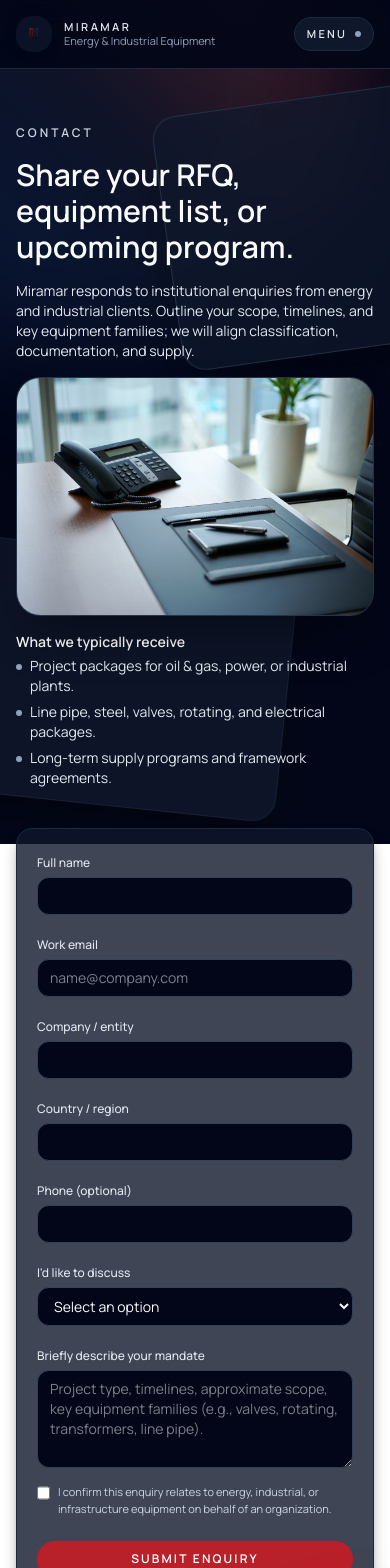
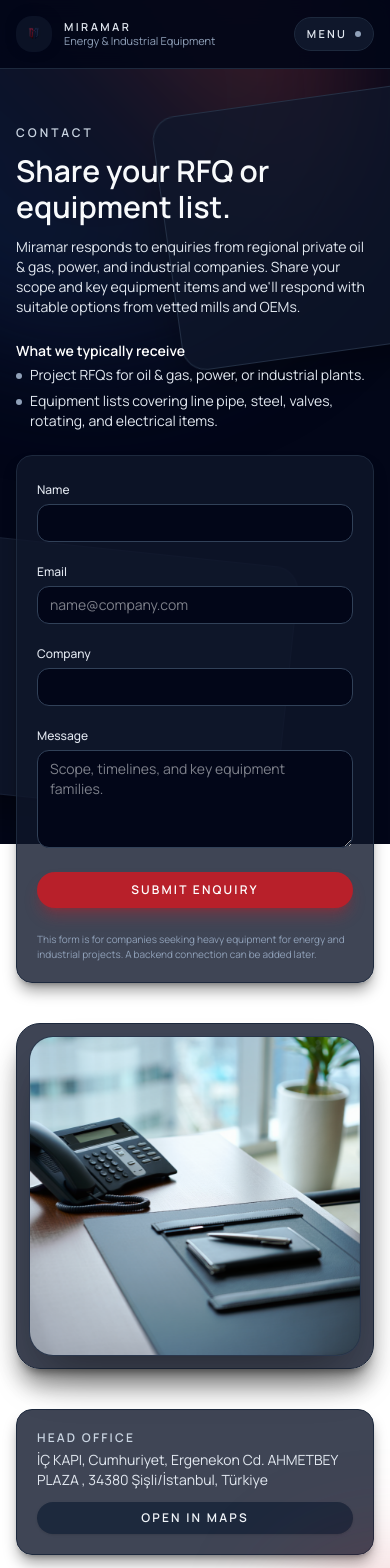
Before and after one commit to lla7wel/miramartr, a Next.js app: page /contact in a window 390 px wide. Shown: the top 1568 px of the page. Built offline with nearby package versions, Linux system fonts and the light colour scheme.

Commit message:
Update Miramar copy and contact layout

```diff
--- a/app/contact/page.tsx
+++ b/app/contact/page.tsx
@@ -3,27 +3,28 @@
 import InteractiveImage from "../../components/InteractiveImage";
 import { useLanguage } from "../../components/LanguageProvider";
 
+const ADDRESS = "\u0130\u00c7 KAPI, Cumhuriyet, Ergenekon Cd. AHMETBEY PLAZA , 34380 \u015ei\u015fli/\u0130stanbul, T\u00fcrkiye";
+const MAP_LINK = "https://www.google.com/maps/place/%C4%B0%C3%87+KAPI,+Cumhuriyet,+Ergenekon+Cd.+AHMETBEY+PLAZA+,+34380+%C5%9Ei%C5%9Fli/%C4%B0stanbul,+T%C3%BCrkiye";
+
 const CONTACT_COPY = {
   en: {
     badge: "Contact",
-    heading: "Share your RFQ, equipment list, or upcoming program.",
+    heading: "Share your RFQ or equipment list.",
     lead:
-      "Miramar responds to institutional enquiries from energy and industrial clients. Outline your scope, timelines, and key equipment families; we will align classification, documentation, and supply.",
+      "Miramar responds to enquiries from regional private oil & gas, power, and industrial companies. Share your scope and key equipment items and we'll respond with suitable options from vetted mills and OEMs.",
     reasons: [
-      "Project packages for oil & gas, power, or industrial plants.",
-      "Line pipe, steel, valves, rotating, and electrical packages.",
-      "Long-term supply programs and framework agreements.",
+      "Project RFQs for oil & gas, power, or industrial plants.",
+      "Equipment lists covering line pipe, steel, valves, rotating, and electrical items.",
     ],
   },
   tr: {
-    badge: "İletişim",
-    heading: "Teklif, ekipman listesi veya programınızı paylaşın.",
+    badge: "Iletisim",
+    heading: "Teklif veya ekipman listenizi paylasin.",
     lead:
-      "Miramar enerji ve endüstriyel müşterilerden gelen kurumsal taleplere cevap verir. Kapsam, takvim ve ana ekipman ailelerini paylaşın; sınıflandırma, dokümantasyon ve tedariki uyumlu şekilde yönlendirelim.",
+      "Miramar, bolgesel ozel petrol ve gaz, enerji ve sanayi sirketlerinden gelen taleplere yanit verir. Kapsami ve ana ekipman kalemlerini paylasin; onayli haddehane ve OEM secenekleriyle donus yapalim.",
     reasons: [
-      "Petrol & gaz, enerji veya endüstriyel tesis projeleri için paketler.",
-      "Boru hattı, çelik, vana, döner ekipman ve elektrik paketleri.",
-      "Uzun vadeli tedarik programları ve çerçeve anlaşmaları.",
+      "Petrol & gaz, enerji veya endustriyel tesis projeleri icin paketler.",
+      "Boru hatti, celik, vana, doner ekipman ve elektrik kalemlerini iceren listeler.",
     ],
   },
 } as const;
@@ -34,25 +35,19 @@ export default function ContactPage() {
 
   return (
     <div className="mx-auto max-w-6xl px-4 py-14 sm:px-6 sm:py-16 text-slate-50">
-      <div className="grid gap-10 lg:grid-cols-[1.05fr,0.95fr] lg:items-start">
-        <div className="space-y-4">
+      <div className="grid gap-10 lg:grid-cols-2 lg:items-start">
+        <div className="space-y-6">
+          <div className="space-y-3">
             <p className="text-xs font-semibold uppercase tracking-[0.25em] text-slate-300">
               {t.badge}
             </p>
             <h1 className="text-3xl font-semibold sm:text-4xl">{t.heading}</h1>
             <p className="text-sm text-slate-200 sm:text-base">{t.lead}</p>
-          <InteractiveImage
-            src="/miramar-contact-office.png"
-            alt="Miramar contact office"
-            width={480}
-            height={320}
-            className="object-cover"
-            containerClassName="rounded-3xl"
-            priority
-          />
+          </div>
+
           <div className="space-y-1">
             <p className="text-sm font-semibold text-white">
-              {lang === "tr" ? "Sık gelen talepler" : "What we typically receive"}
+              {lang === "tr" ? "Sik gelen talepler" : "What we typically receive"}
             </p>
             <ul className="space-y-1.5 text-sm text-slate-200">
               {t.reasons.map((item) => (
@@ -63,14 +58,12 @@ export default function ContactPage() {
               ))}
             </ul>
           </div>
-        </div>
 
-        <div>
           <form className="space-y-4 rounded-2xl border border-slate-800 bg-slate-900/80 p-5 shadow-lg shadow-black/40 sm:p-6">
             <div className="grid gap-4 sm:grid-cols-2">
               <div>
                 <label htmlFor="name" className="text-xs font-medium text-slate-200">
-                  Full name
+                  Name
                 </label>
                 <input
                   id="name"
@@ -81,7 +74,7 @@ export default function ContactPage() {
               </div>
               <div>
                 <label htmlFor="email" className="text-xs font-medium text-slate-200">
-                  Work email
+                  Email
                 </label>
                 <input
                   id="email"
@@ -93,10 +86,9 @@ export default function ContactPage() {
               </div>
             </div>
 
-            <div className="grid gap-4 sm:grid-cols-2">
             <div>
               <label htmlFor="company" className="text-xs font-medium text-slate-200">
-                  Company / entity
+                Company
               </label>
               <input
                 id="company"
@@ -105,72 +97,18 @@ export default function ContactPage() {
                 className="mt-1 block w-full rounded-xl border border-slate-700 bg-slate-950 px-3 py-2 text-sm text-slate-50 outline-none ring-0 transition focus:border-[#B8202A] focus:ring-1 focus:ring-[#B8202A]"
               />
             </div>
-              <div>
-                <label htmlFor="country" className="text-xs font-medium text-slate-200">
-                  Country / region
-                </label>
-                <input
-                  id="country"
-                  name="country"
-                  type="text"
-                  className="mt-1 block w-full rounded-xl border border-slate-700 bg-slate-950 px-3 py-2 text-sm text-slate-50 outline-none ring-0 transition focus:border-[#B8202A] focus:ring-1 focus:ring-[#B8202A]"
-                />
-              </div>
-            </div>
-
-            <div>
-              <label htmlFor="phone" className="text-xs font-medium text-slate-200">
-                Phone (optional)
-              </label>
-              <input
-                id="phone"
-                name="phone"
-                type="text"
-                className="mt-1 block w-full rounded-xl border border-slate-700 bg-slate-950 px-3 py-2 text-sm text-slate-50 outline-none ring-0 transition focus:border-[#B8202A] focus:ring-1 focus:ring-[#B8202A]"
-              />
-            </div>
-
-            <div>
-              <label htmlFor="topic" className="text-xs font-medium text-slate-200">
-                I&apos;d like to discuss
-              </label>
-              <select
-                id="topic"
-                name="topic"
-                className="mt-1 block w-full rounded-xl border border-slate-700 bg-slate-950 px-3 py-2 text-sm text-slate-50 outline-none ring-0 transition focus:border-[#B8202A] focus:ring-1 focus:ring-[#B8202A]"
-              >
-                <option value="">Select an option</option>
-                <option value="package">Project equipment package / RFQ</option>
-                <option value="program">Long-term supply program / framework</option>
-                <option value="steel">Steel, pipe, and line pipe program</option>
-                <option value="other">Other institutional enquiry</option>
-              </select>
-            </div>
 
             <div>
               <label htmlFor="message" className="text-xs font-medium text-slate-200">
-                Briefly describe your mandate
+                Message
               </label>
               <textarea
                 id="message"
                 name="message"
                 rows={4}
                 className="mt-1 block w-full rounded-xl border border-slate-700 bg-slate-950 px-3 py-2 text-sm text-slate-50 outline-none ring-0 transition focus:border-[#B8202A] focus:ring-1 focus:ring-[#B8202A]"
-                placeholder="Project type, timelines, approximate scope, key equipment families (e.g., valves, rotating, transformers, line pipe)."
+                placeholder="Scope, timelines, and key equipment families."
               />
-            </div>
-
-            <div className="flex items-start gap-2">
-              <input
-                id="consent"
-                name="consent"
-                type="checkbox"
-                className="mt-[2px] h-3.5 w-3.5 rounded border-slate-700 bg-slate-950 text-[#B8202A] focus:ring-[#B8202A]"
-              />
-              <label htmlFor="consent" className="text-[11px] text-slate-300">
-                I confirm this enquiry relates to energy, industrial, or infrastructure equipment on
-                behalf of an organization.
-              </label>
             </div>
 
             <button
@@ -181,11 +119,39 @@ export default function ContactPage() {
             </button>
 
             <p className="pt-2 text-[10px] text-slate-400">
-              This form is for institutional procurement, engineering, and project teams. A backend
-              connection can be added later.
+              This form is for companies seeking heavy equipment for energy and industrial projects. A backend connection can be added later.
             </p>
           </form>
         </div>
+
+        <div className="space-y-4">
+          <div className="rounded-3xl border border-slate-800 bg-slate-900/80 p-3 shadow-xl shadow-black/45">
+            <InteractiveImage
+              src="/miramar-contact-office.png"
+              alt="Miramar contact office"
+              width={640}
+              height={420}
+              className="object-cover"
+              containerClassName="h-80 w-full max-h-96 rounded-2xl"
+              priority
+            />
+          </div>
+        </div>
+      </div>
+
+      <div className="mt-10 grid gap-3 rounded-2xl border border-slate-800 bg-slate-900/80 p-5 text-sm text-slate-200 shadow-lg shadow-black/40 sm:grid-cols-[1fr_auto] sm:items-center sm:gap-6">
+        <div className="space-y-1">
+          <p className="text-xs font-semibold uppercase tracking-[0.18em] text-slate-300">Head office</p>
+          <p>{ADDRESS}</p>
+        </div>
+        <a
+          href={MAP_LINK}
+          target="_blank"
+          rel="noreferrer"
+          className="inline-flex items-center justify-center rounded-full bg-slate-800 px-4 py-2 text-xs font-semibold uppercase tracking-[0.18em] text-slate-100 shadow hover:bg-slate-700"
+        >
+          Open in Maps
+        </a>
       </div>
     </div>
   );
--- a/app/equipment/page.tsx
+++ b/app/equipment/page.tsx
@@ -8,12 +8,11 @@ const EQUIPMENT_COPY = {
     badge: "Equipment & partners",
     heading: "Equipment families we support.",
     lead:
-      "Miramar curates equipment across oil & gas, power, and heavy industry. Packages are classified, documented, and aligned with project requirements.",
+      "Miramar supplies heavy equipment across oil & gas, power, and heavy industry. Packages align to project specifications with basic manufacturer documentation available on request.",
     families: [
-      "Oil & gas equipment",
+      "Oil & gas mechanical equipment",
       "Steel, piping & fabricated items",
-      "Electrical power equipment",
-      "Protection, control & safety",
+      "Power & electrification",
     ],
     partnerRolesTitle: "Typical partner roles in a Miramar package",
     partnerSelectTitle: "How we choose and align partners",
@@ -22,12 +21,11 @@ const EQUIPMENT_COPY = {
     badge: "Ekipman ve iş ortakları",
     heading: "Desteklediğimiz ekipman aileleri.",
     lead:
-      "Miramar; petrol ve gaz, enerji ve ağır sanayide ekipmanları sınıflandırır ve projeye uygun dokümantasyonla teslim eder.",
+      "Miramar; petrol ve gaz, enerji ve ağır sanayide ekipmanları projeye uygun şekilde tedarik eder. Gerektiğinde temel üretici dokümantasyonu ile teslim eder.",
     families: [
-      "Petrol ve gaz ekipmanları",
+      "Petrol ve gaz mekanik ekipmanları",
       "Çelik, boru ve imalat ürünleri",
-      "Elektrik enerji ekipmanları",
-      "Koruma, kontrol ve güvenlik",
+      "Güç ve elektrifikasyon",
     ],
     partnerRolesTitle: "Miramar paketindeki tipik ortak rolleri",
     partnerSelectTitle: "Ortakları nasıl seçiyor ve hizalıyoruz",
@@ -56,36 +54,25 @@ const equipmentFamilies = [
   {
     image: "/miramar-3d-power.png",
     bullets: [
-      "MV/LV transformers and switchgear.",
-      "MCCs, drives, and motor starters.",
-      "Energy storage: UPS batteries and backup systems.",
-      "Surge protection and grounding systems.",
-    ],
-  },
-  {
-    image: "/miramar-3d-safety-control.png",
-    bullets: [
-      "Relays, SCADA, PLCs, and I/O modules.",
-      "Fire-fighting skids, detection, and alarm systems.",
-      "Gas detection and safety instrumentation.",
-      "Control valves, field instruments, and junction boxes.",
+      "Switchgear and switchboards for industrial power distribution.",
+      "Motor control centers (MCCs), drives, and starters.",
+      "Power and control cables with terminations and accessories.",
+      "Bus ducts and panelboards for plant electrification.",
     ],
   },
 ];
 
 const partnerRoles = [
   "Steel mills and pipe manufacturers for line pipe and structures.",
-  "OEMs for rotating equipment, valves, electrical, and control.",
+  "OEMs for rotating equipment, valves, electrical equipment.",
   "Fabricators for spools, skids, and simple assemblies.",
-  "Testing laboratories with ISO/CNAS accreditation.",
-  "Third-party inspection firms (e.g., DNV, SGS, TUV equivalents).",
 ];
 
 const partnerSelection = [
   "Fit with required standards (API, ISO, IEC, and project specs).",
-  "Ability to support documentation and after-sales obligations.",
+  "Ability to meet project specifications and communicate clearly.",
   "Experience in oil & gas, power, and critical infrastructure.",
-  "Clarity on roles between mills, OEMs, agents, and local service.",
+  "Clarity on roles between mills, OEMs, agents, and on-site teams.",
 ];
 
 export default function EquipmentPage() {
@@ -141,8 +128,7 @@ export default function EquipmentPage() {
             ))}
           </ul>
           <p className="pt-1 text-sm text-slate-200">
-            Our role is to design the supply chain so that each piece of equipment is documented,
-            traceable, and aligned with approved vendor lists and specifications.
+            Our role is to source heavy equipment from vetted manufacturers and align deliveries with your technical specifications.
           </p>
         </div>
 
@@ -157,8 +143,7 @@ export default function EquipmentPage() {
             ))}
           </ul>
           <p className="pt-1 text-sm text-slate-200">
-            Detailed partner information and references can be provided as part of a formal
-            capability or prequalification package when required by your procedures.
+            Detailed partner information can be shared as part of capability or prequalification material when requested.
           </p>
         </div>
       </section>
--- a/app/sectors/page.tsx
+++ b/app/sectors/page.tsx
@@ -8,28 +8,26 @@ const SECTORS_COPY = {
     badge: "Sectors",
     heading: "Where Miramar operates.",
     lead:
-      "Reliability, uptime, and compliance drive our work. We tailor equipment packages and documentation to the demands of each sector.",
+      "Reliability, uptime, and technical fit drive our work. We tailor heavy equipment supply to the demands of each sector.",
     sectors: [
       "Upstream oil & gas",
       "Midstream & downstream",
       "Power generation & utilities",
       "Industrial plants",
       "Infrastructure & logistics",
-      "Government & programs",
     ],
   },
   tr: {
     badge: "Sektörler",
-    heading: "Miramar’ın faaliyet gösterdiği alanlar.",
+    heading: "Miramar'ın faaliyet gösterdiği alanlar.",
     lead:
-      "İşimizde güvenilirlik, çalışma süresi ve uygunluk esastır. Her sektörün gereksinimlerine göre ekipman paketlerini ve dokümantasyonu şekillendiriyoruz.",
+      "Güvenilirlik, çalışma süresi ve teknik uyum işe yön verir. Her sektörün gereksinimine göre ağır ekipman tedarikini şekillendiriyoruz.",
     sectors: [
       "Yukarı akış petrol ve gaz",
       "Orta ve aşağı akış",
       "Enerji üretimi ve kamu hizmetleri",
       "Endüstriyel tesisler",
       "Altyapı ve lojistik",
-      "Kamu projeleri ve programlar",
     ],
   },
 } as const;
@@ -54,10 +52,6 @@ const sectorsData = [
   {
     body: "Ports, logistics hubs, storage terminals, and fuel distribution networks.",
     image: "/miramar-sector-infrastructure.png",
-  },
-  {
-    body: "Projects sponsored by ministries, NOCs, and public entities with high documentation requirements.",
-    image: "/miramar-sector-government.png",
   },
 ];
 
--- a/app/services/page.tsx
+++ b/app/services/page.tsx
@@ -8,21 +8,21 @@ const SERVICES_COPY = {
     badge: "Services",
     heading: "From equipment definition to documented delivery.",
     lead:
-      "Engage Miramar for compliant sourcing, project logistics with complete documentation, and lifecycle support tailored to institutional energy and industrial clients.",
+      "Engage Miramar for compliant sourcing and lifecycle support tailored to regional private oil & gas, power, and industrial companies.",
     pillars: [
       { tag: "Pillar I", title: "Equipment definition & supply" },
-      { tag: "Pillar II", title: "Project logistics & documentation" },
+      { tag: "Pillar II", title: "Documentation support" },
       { tag: "Pillar III", title: "Lifecycle & replacement support" },
     ],
   },
   tr: {
     badge: "Hizmetler",
-    heading: "Ekipman tanımından belgeli teslimata kadar.",
+    heading: "Ekipman tanımından teslimata kadar.",
     lead:
-      "Miramar, kurumsal enerji ve sanayi müşterileri için uygunluk gözeten tedarik, eksiksiz dokümantasyonla lojistik ve yaşam döngüsü desteği sunar.",
+      "Miramar, bölgesel özel petrol ve gaz, enerji ve sanayi şirketleri için uygunluk gözeten tedarik ve yaşam döngüsü desteği sunar.",
     pillars: [
       { tag: "Sütun I", title: "Ekipman tanımı ve tedarik" },
-      { tag: "Sütun II", title: "Proje lojistiği ve dokümantasyon" },
+      { tag: "Sütun II", title: "Dokümantasyon desteği" },
       { tag: "Sütun III", title: "Yaşam döngüsü ve yedek destek" },
     ],
   },
@@ -33,17 +33,16 @@ const services = [
     bullets: [
       "Oil & gas rotating equipment, valves, and process items classified to spec.",
       "Steel, piping, flanges, fittings, and structural packages.",
-      "Electrical power: transformers, switchgear, UPS, storage.",
-      "Protection & control: relays, SCADA, PLCs, I/O modules.",
+      "Electrical power: switchgear, switchboards, and motor control centers.",
+      "Power and control cables with accessories for plant distribution.",
     ],
     image: "/miramar-service-supply.png",
   },
   {
     bullets: [
-      "Packing and tagging aligned to project BOMs and work packs.",
-      "MTCs, test reports, and EN 10204 documentation sets.",
-      "Third-party inspection (DNV, SGS, TUV or equivalent).",
-      "Shipping, Incoterms, and customs coordination.",
+      "Coordinate basic manufacturer documentation (datasheets, manuals, and available test reports).",
+      "Include manufacturer certificates with deliveries when requested.",
+      "Keep documentation lean and aligned with what project teams actually need.",
     ],
     image: "/miramar-service-logistics.png",
   },
@@ -51,8 +50,8 @@ const services = [
     bullets: [
       "Spares and replacement strategies for critical lines.",
       "Equivalency checks when original models are obsolete.",
-      "Support for upgrades, brownfield modifications, tie-ins.",
-      "Coordination with local service providers when needed.",
+      "Support for upgrades, brownfield modifications, and tie-ins.",
+      "Technical sourcing support to keep plants online.",
     ],
     image: "/miramar-service-lifecycle.png",
   },
--- a/components/Footer.tsx
+++ b/components/Footer.tsx
@@ -1,5 +1,9 @@
 import Image from "next/image";
 import Link from "next/link";
+
+const ADDRESS = "\u0130\u00c7 KAPI, Cumhuriyet, Ergenekon Cd. AHMETBEY PLAZA , 34380 \u015ei\u015fli/\u0130stanbul, T\u00fcrkiye";
+const MAP_LINK = "https://www.google.com/maps/place/%C4%B0%C3%87+KAPI,+Cumhuriyet,+Ergenekon+Cd.+AHMETBEY+PLAZA+,+34380+%C5%9Ei%C5%9Fli/%C4%B0stanbul,+T%C3%BCrkiye";
+const MAP_EMBED = "https://www.google.com/maps?q=%C4%B0%C3%87+KAPI,+Cumhuriyet,+Ergenekon+Cd.+AHMETBEY+PLAZA+,+34380+%C5%9Ei%C5%9Fli/%C4%B0stanbul,+T%C3%BCrkiye&output=embed";
 
 export function Footer() {
   const year = new Date().getFullYear();
@@ -41,7 +45,7 @@ export function Footer() {
 
                 <div className="space-y-1 text-xs text-slate-400">
                   <p className="font-semibold text-slate-300">Head office</p>
-                  <p>Ergenekon, Halaskargazi Cd., Şişli/İstanbul, Türkiye</p>
+                  <p>{ADDRESS}</p>
                 </div>
               </div>
 
@@ -75,18 +79,16 @@ export function Footer() {
                   <div className="h-40 w-full">
                     <iframe
                       title="Miramar head office on Google Maps"
-                      src="https://www.google.com/maps?q=Ergenekon,+Halaskargazi+Cd.,+Şişli/İstanbul,+Türkiye&output=embed"
+                      src={MAP_EMBED}
                       loading="lazy"
                       referrerPolicy="no-referrer-when-downgrade"
                       className="h-full w-full border-0"
                     />
                   </div>
                   <div className="flex items-center justify-between gap-2 px-3 py-2 text-[11px] text-slate-200">
-                    <span className="line-clamp-2">
-                      Ergenekon, Halaskargazi Cd., Şişli/İstanbul, Türkiye
-                    </span>
+                    <span className="line-clamp-2">{ADDRESS}</span>
                     <a
-                      href="https://www.google.com/maps/place/Ergenekon,+Halaskargazi+Cd.,+Şişli/İstanbul,+Türkiye"
+                      href={MAP_LINK}
                       target="_blank"
                       rel="noreferrer"
                       className="flex-shrink-0 rounded-full bg-slate-800 px-3 py-1 text-[10px] font-semibold text-slate-50 shadow hover:bg-slate-700"
@@ -99,8 +101,8 @@ export function Footer() {
             </div>
 
             <div className="mt-6 flex flex-col gap-3 border-t border-slate-800/70 pt-4 text-[11px] text-slate-500 sm:flex-row sm:items-center sm:justify-between">
-              <p>© {year} Miramar. All rights reserved.</p>
-              <p className="text-slate-500">Built for institutional energy &amp; industrial clients.</p>
+              <p>&copy; {year} Miramar. All rights reserved.</p>
+              <p className="text-slate-500">Built for regional private energy &amp; industrial companies.</p>
             </div>
           </div>
         </div>
```
Also changed, not shown: app/about/page.tsx (+10 -14 lines), app/page.tsx (+42 -26 lines). Lines whose indentation alone changed are shown as unchanged.
